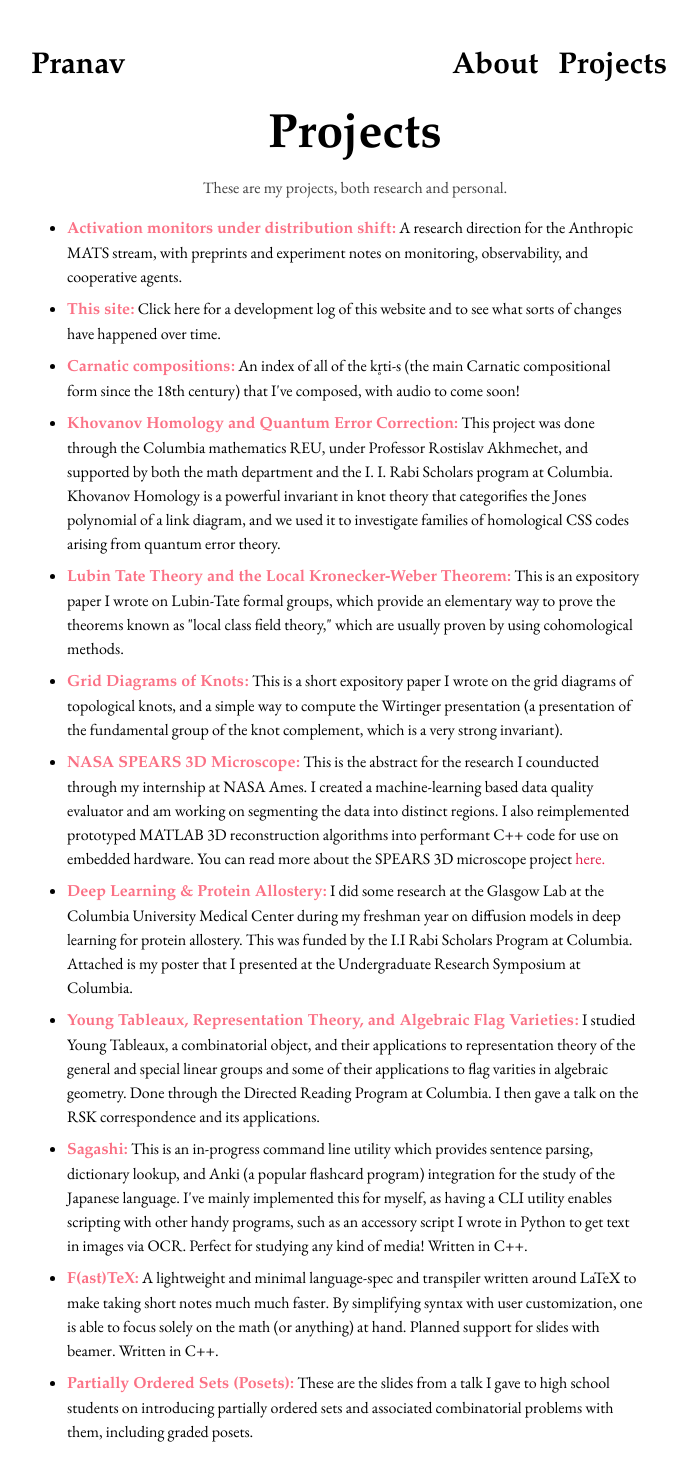
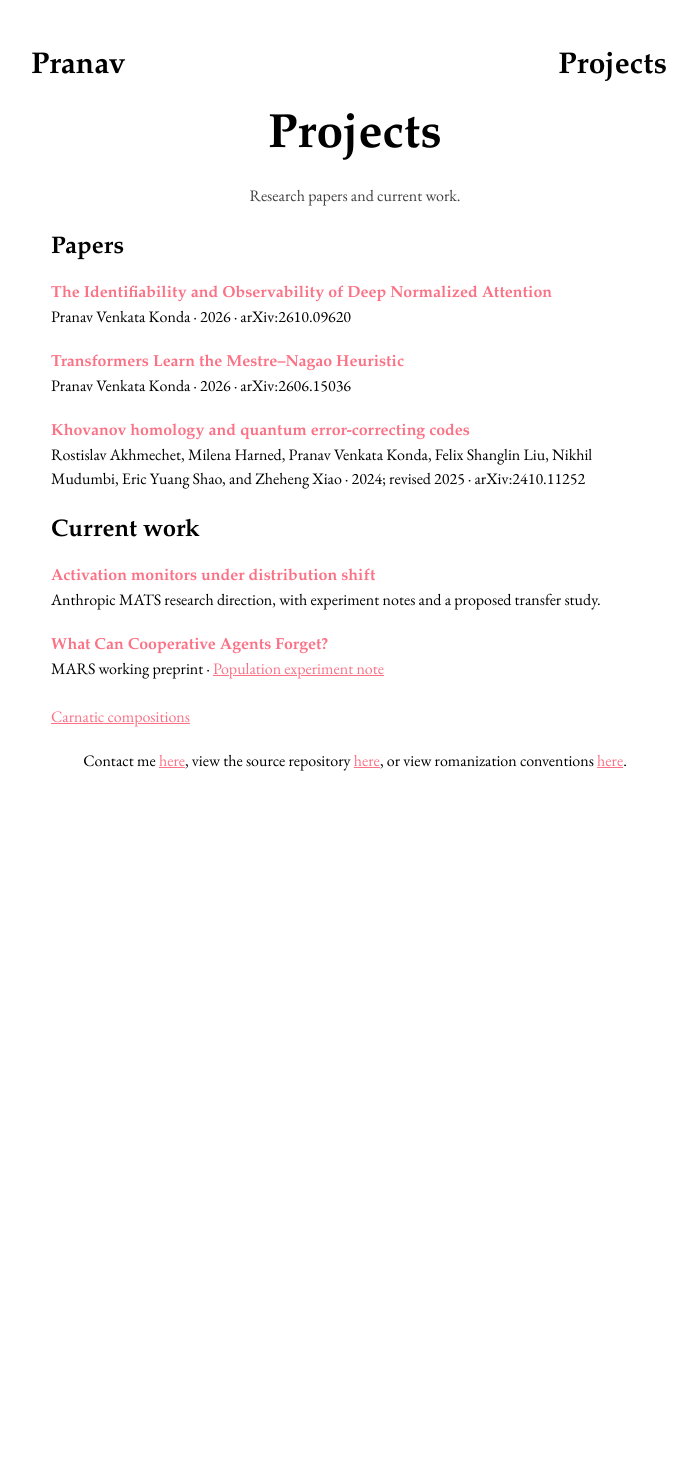
Before and after one commit to pranavk04/my-blog, a SvelteKit app: page /projects in a window 1280 px wide. Shown: the top 1467 px of the page, without its empty margins (285-982 px from the left). After the commit the page ends 813 px from the top, so only its background shows below. Built offline with nearby package versions, Linux system fonts and the light colour scheme; a web font is replaced by a local one.

Commit message:
Update research citations, hide About, and redirect the MATS supplement

```diff
--- a/src/lib/components/nav.svelte
+++ b/src/lib/components/nav.svelte
@@ -7,7 +7,6 @@
 		</div>
 
 	<div class="flex py-2 px-3 fill-current sm:items-center sm:w-auto">
-		<a href="/about" class="font-semibold ml-2 sm:ml-5 sm:text-3xl text-lg">About</a>
 	<a href="/projects" class="font-semibold ml-2 sm:ml-5 sm:text-3xl text-lg">Projects</a>
 	</div>
 	</div>
--- a/src/lib/content/anthropic-mats-notes/attention-observability.html
+++ b/src/lib/content/anthropic-mats-notes/attention-observability.html
@@ -1,9 +1,9 @@
 <header class="mats-header">
   <p class="mats-kicker">Experiment note · Normalized attention</p>
   <h1>Exact identification and numerical sensitivity</h1>
-  <p class="mats-meta">Pranav Venkata Konda · Submitted manuscript; arXiv processing</p>
+  <p class="mats-meta">Pranav Venkata Konda · Public preprint, arXiv:2610.09620</p>
 </header>
-<p class="mats-note-evidence"><strong>Status.</strong> Numerical evidence accompanying <a href="../assets/attention-identifiability-preprint.pdf">Identifiability and Observability of Deep Normalized Attention</a>, §6 and Appendix F. These are calculations in the declared attention family; they are not experiments on pretrained safety monitors.</p>
+<p class="mats-note-evidence"><strong>Status.</strong> Numerical evidence accompanying <a href="https://arxiv.org/abs/2610.09620">The Identifiability and Observability of Deep Normalized Attention</a>, §6 and Appendix F. These are calculations in the declared attention family; they are not experiments on pretrained safety monitors.</p>
 <section>
   <h2>What is observed</h2>
   <p>The paper studies deep, unmasked, single-head attention with known positive nonconstant real-analytic normalizers. The observation is the network’s input–output function, with finite input banks used for sensitivity measurements. Effective scores and the combined value map remove native factorization gauges.</p>
@@ -23,5 +23,5 @@
   <h2>One unknown parameter under noise</h2>
   <p>A separate recovery calculation fixes all weights except the final query/key factor, constrained to be nonnegative. It adds Gaussian noise to an output mean and inverts the known mean response, clipping observations outside its attainable range. As the noise standard deviation rises from 1.57 × 10<sup>−10</sup> to 1.57 × 10<sup>−7</sup>, empirical relative root-mean-square error rises from 0.0050 to 1.31.</p>
   <p>The experiment isolates one known observation problem. It does not measure general network reconstruction or training performance. Its relevance to monitoring is a question to test: whether a small measured change reflects a stable behavioral equivalence or weak sensitivity under the monitor’s actual inputs and noise level.</p>
-  <p><a href="../assets/attention-identifiability-preprint.pdf">Submitted preprint (PDF)</a> · <a href="../assets/attention-paper-measurements.json">Measurements transcribed from §6 (JSON)</a> · <a href="../assets/attention-reproducibility.zip">Author’s reproducibility bundle</a></p>
+  <p><a href="https://arxiv.org/abs/2610.09620">arXiv:2610.09620</a> · <a href="../assets/attention-identifiability-preprint.pdf">Author’s PDF</a> · <a href="../assets/attention-paper-measurements.json">Measurements transcribed from §6 (JSON)</a> · <a href="../assets/attention-reproducibility.zip">Author’s reproducibility bundle</a></p>
 </section>
--- a/src/lib/content/anthropic-mats.html
+++ b/src/lib/content/anthropic-mats.html
@@ -32,17 +32,17 @@
   <p>I would compare prompting conditions on matched task instances while keeping the detector fixed. The outcomes would be verified violations, legitimate task success, invalid calls, and detector scores. A lower score without fewer verified violations would expose a monitoring failure. Fewer violations would support a behavioral effect only if legitimate competence remains adequate; explaining that effect through an internal feature would require a separate causal test.</p>
   <h3>Geometric questions</h3>
   <p>My mathematical background suggests studying the observation map from internal state to monitor measurements: which behaviorally relevant distinctions does it preserve, and how sensitively does it detect them? Near-equal measurements can reflect either discarded information or weak sensitivity of a particular reader. I would use geometric diagnostics to propose additional measurements and interventions, then test their predictions on held-out behavior. Connections to latent-space topology remain a possible extension; a visualization or finite attack search would not establish a safe region or a topological separation.</p>
-  <p class="mats-linkline"><a href="./notes/proposed-study.html">Detailed study note</a> · <a href="https://pranavkonda.com/ant-mats-supplement/">Earlier supplement</a> · <a href="./assets/activation-monitor-generalization-note.pdf">Original research note (PDF)</a></p>
+  <p class="mats-linkline"><a href="./notes/proposed-study.html">Detailed study note</a> · <a href="./assets/activation-monitor-generalization-note.pdf">Original research note (PDF)</a></p>
 </section>
 
 <section id="work">
   <h2>Previous work</h2>
   <p>These projects concern which distinctions can be recovered from observations, which can be discarded without changing useful decisions, and how internal measurements relate to behavior.</p>
   <article class="mats-work">
-    <p class="mats-status">Completed manuscript · Submitted to arXiv; processing</p>
-    <h3>Identifiability and Observability of Deep Normalized Attention</h3>
+    <p class="mats-status">Public arXiv preprint · October 2026</p>
+    <h3>The Identifiability and Observability of Deep Normalized Attention</h3>
     <p>I study which parameters of deep, unmasked, single-head attention are determined by its input–output function. For known positive nonconstant real-analytic normalizers, the paper establishes generic identification of the effective scores and combined value map, up to signs induced by even normalizers. It then classifies exceptional fibers under explicit conditions and quantifies the loss of numerical sensitivity near collapse. The distinction between exact identification and reliable recovery motivates my interest in what a monitor’s observations can establish.</p>
-    <p class="mats-linkline"><a href="./assets/attention-identifiability-preprint.pdf">Read the preprint</a> · <a href="./notes/attention-observability.html">Numerical experiment note</a></p>
+    <p class="mats-linkline"><a href="https://arxiv.org/abs/2610.09620">arXiv:2610.09620</a> · <a href="./assets/attention-identifiability-preprint.pdf">Author’s PDF</a> · <a href="./notes/attention-observability.html">Numerical experiment note</a></p>
   </article>
   <article class="mats-work">
     <p class="mats-status">MARS · Preprint in progress</p>
@@ -69,7 +69,7 @@
         <tr><td><a href="./notes/monitor-transfer.html">Constructed actions and natural stress behavior</a></td><td>Completed local pilot; transfer failure and limited event coverage.</td></tr>
         <tr><td><a href="./notes/authorization-presentation.html">Authorization, formatting, and competence controls</a></td><td>Completed exploratory controls; sensitivity and competence limitations.</td></tr>
         <tr><td><a href="./notes/mars-experiments.html">MARS population experiments</a></td><td>Experiments reported in the working draft; finite games and small paired populations.</td></tr>
-        <tr><td><a href="./notes/attention-observability.html">Numerical sensitivity in normalized attention</a></td><td>Numerical checks accompanying the submitted manuscript.</td></tr>
+        <tr><td><a href="./notes/attention-observability.html">Numerical sensitivity in normalized attention</a></td><td>Numerical checks accompanying the attention preprint.</td></tr>
         <tr><td><a href="./notes/proposed-study.html">A mechanism-held-out monitor study</a></td><td>Proposed follow-up; no new model runs reported.</td></tr>
       </tbody>
     </table>
--- a/src/routes/+page.svelte
+++ b/src/routes/+page.svelte
@@ -1,8 +1,8 @@
 <h1 class="font-heading text-3xl md:text-5xl text-center font-black">Hi! I'm Pranav!</h1>
 
 	<p>
-	Welcome to my site. You can find out about myself,
-	my research, and my projects by using the links above.
+	Welcome to my site. My research papers and current work are collected on the
+	<a href="/projects" class="text-primary-400 hover:text-primary-300 underline">Projects page</a>.
 	To return to this page, click my name at the top on any page.
 	If you'd like to contact me, you can use the link in the footer.
 	</p>
--- a/src/routes/ant-mats-supplement/+page.svelte
+++ b/src/routes/ant-mats-supplement/+page.svelte
@@ -1,18 +1 @@
-<script>
-  import '$lib/styles/anthropic-mats.css';
-</script>
-
-<svelte:head>
-  <title>Activation-monitor research supplement · Pranav Konda</title>
-  <meta name="description" content="The original research note on activation-monitor generalization, with links to the updated direction and experiment notes." />
-</svelte:head>
-
-<article class="mats-page">
-  <header class="mats-header">
-    <p class="mats-kicker">Pranav Venkata Konda · Research supplement</p>
-    <h1>Activation-monitor generalization</h1>
-  </header>
-  <p>This page preserves access to the original research note. The updated <a href="/anthropic-mats/">Anthropic MATS research direction</a> includes the proposed experiments, previous work, and notes on completed measurements.</p>
-  <p class="mats-linkline"><a href="/anthropic-mats/assets/activation-monitor-generalization-note.pdf">Read the original research note (PDF)</a></p>
-  <p>The follow-up study is proposed work. The experiment notes distinguish prior measurements and exploratory controls from experiments that have not yet been run.</p>
-</article>
+<!-- The load function redirects this route to the main MATS page. -->
--- a/src/routes/ant-mats-supplement/+page.ts
+++ b/src/routes/ant-mats-supplement/+page.ts
@@ -1,2 +1,8 @@
+import { redirect } from '@sveltejs/kit';
+
 export const prerender = true;
 export const trailingSlash = 'always';
+
+export const load = () => {
+  throw redirect(308, '/anthropic-mats/');
+};
--- a/src/routes/projects/+page.svelte
+++ b/src/routes/projects/+page.svelte
@@ -1,117 +1,43 @@
-<script lang="ts">
-	import ProjectLink from '$lib/components/plink.svelte';
-</script>
+<svelte:head>
+  <title>Research papers and projects · Pranav Konda</title>
+  <meta name="description" content="Research papers by Pranav Venkata Konda, with public arXiv links and current work on activation monitoring and cooperative agents." />
+</svelte:head>
 
-<div class='space-y-4'>
+<div class="space-y-6">
   <h1 class="md:text-5xl font-heading text-3xl font-black text-center">Projects</h1>
-	<p class="text-gray-700 text-center">These are my projects, both research and personal.</p>
+  <p class="text-gray-700 text-center">Research papers and current work.</p>
 
-	<ul class='list-disc space-y-2 m-4'>
+  <section class="space-y-4">
+    <h2 class="text-2xl font-semibold">Papers</h2>
+    <ul class="space-y-5">
       <li>
-			<ProjectLink src="/anthropic-mats/" title="Activation monitors under distribution shift">
-				A research direction for the Anthropic MATS stream, with preprints and experiment notes on monitoring, observability, and cooperative agents.
-			</ProjectLink>
+        <p><a class="font-semibold text-primary-400 hover:text-primary-300" href="https://arxiv.org/abs/2610.09620">The Identifiability and Observability of Deep Normalized Attention</a></p>
+        <p>Pranav Venkata Konda · 2026 · arXiv:2610.09620</p>
       </li>
       <li>
-			<ProjectLink src="/dev-log" title="This site">
-				Click here for a development log of this website and to see what sorts of changes have happened over time.
-			</ProjectLink>
+        <p><a class="font-semibold text-primary-400 hover:text-primary-300" href="https://arxiv.org/abs/2606.15036">Transformers Learn the Mestre–Nagao Heuristic</a></p>
+        <p>Pranav Venkata Konda · 2026 · arXiv:2606.15036</p>
       </li>
       <li>
-		<ProjectLink src="/compositions" title="Carnatic compositions">
-			An index of all of the kr̥ti-s (the main Carnatic compositional form since the 18th century) that I've composed, with audio to come soon!
-		</ProjectLink>
+        <p><a class="font-semibold text-primary-400 hover:text-primary-300" href="https://arxiv.org/abs/2410.11252">Khovanov homology and quantum error-correcting codes</a></p>
+        <p>Rostislav Akhmechet, Milena Harned, Pranav Venkata Konda, Felix Shanglin Liu, Nikhil Mudumbi, Eric Yuang Shao, and Zheheng Xiao · 2024; revised 2025 · arXiv:2410.11252</p>
+      </li>
+    </ul>
+  </section>
+
+  <section class="space-y-4">
+    <h2 class="text-2xl font-semibold">Current work</h2>
+    <ul class="space-y-5">
+      <li>
+        <p><a class="font-semibold text-primary-400 hover:text-primary-300" href="/anthropic-mats/">Activation monitors under distribution shift</a></p>
+        <p>Anthropic MATS research direction, with experiment notes and a proposed transfer study.</p>
       </li>
       <li>
-		<ProjectLink src="https://arxiv.org/abs/2410.11252" title="Khovanov Homology and Quantum Error Correction">
-			This project was done through the Columbia mathematics REU, under Professor Rostislav Akhmechet,
-			and supported by both the math department and the I. I. Rabi Scholars program at Columbia. Khovanov
-			Homology is a powerful invariant in knot theory that categorifies the Jones polynomial of a link diagram, and
-			we used it to investigate families of homological CSS codes arising from quantum error theory.
-		</ProjectLink>
+        <p><a class="font-semibold text-primary-400 hover:text-primary-300" href="/anthropic-mats/assets/mars-working-preprint.pdf">What Can Cooperative Agents Forget?</a></p>
+        <p>MARS working preprint · <a class="text-primary-400 hover:text-primary-300 underline" href="/anthropic-mats/notes/mars-experiments.html">Population experiment note</a></p>
       </li>
-		<li>
-			<ProjectLink src="/lubin-tate.pdf" title="Lubin Tate Theory and the Local Kronecker-Weber
-Theorem">
-	This is an expository paper I wrote on Lubin-Tate formal groups, which provide an elementary way
-to prove the theorems known as "local class field theory," which are usually proven by using
-cohomological methods.
-			</ProjectLink>
-		</li>
-		<li>
-	<ProjectLink src="/knot.pdf" title="Grid Diagrams of Knots">
-		This is a short expository paper I wrote on the grid diagrams of topological knots, and a simple
-	way to compute the Wirtinger presentation (a presentation of the fundamental group of the knot
-		complement, which is a very strong invariant).
-	</ProjectLink>
-	</li>
-		<li>
-			<ProjectLink src="/abstract.pdf" title='NASA SPEARS 3D Microscope'>
-				This is the abstract for the research I counducted through my internship at NASA Ames. I created a machine-learning based data quality
-				evaluator and am working on segmenting the data into distinct regions. I also reimplemented prototyped MATLAB 3D
-				reconstruction algorithms into performant C++ code for use on embedded hardware. You can read more about the SPEARS 3D microscope project
-				<a
-href="https://www.researchgate.net/profile/Uland-Wong/publication/334077660_Miniature_3D_Microscope_and_Reflectometer_for_Space_Exploration/links/5f7d9b6192851c14bcb38f3d/Miniature-3D-Microscope-and-Reflectometer-for-Space-Exploration.pdf"
-class="text-primary-600 visited:text-primary-400 hover:text-primary-400">
-					here.
-				</a>
-			</ProjectLink>
-	</li>
-		<li>
-		<ProjectLink src="/diffusion-models.pdf" title="Deep Learning & Protein Allostery">
-				I did some research at the Glasgow Lab at the Columbia University Medical Center during
-my freshman year on diffusion models in deep learning for protein allostery. This was funded by the
-I.I Rabi Scholars Program at Columbia. Attached is my poster that I presented at the Undergraduate
-Research Symposium at Columbia.
-			</ProjectLink>
-		</li>
-		<li>
-		<ProjectLink src="/projects" title="Young Tableaux, Representation Theory, and Algebraic Flag
-Varieties">
-			I studied Young Tableaux, a combinatorial object, and their applications to representation
-theory of the general and special linear groups and some of their applications to flag varities in
-	algebraic geometry. Done through the Directed Reading Program at Columbia. I then gave a talk on
-the RSK correspondence and its applications.
-	</ProjectLink>
-	</li>
-		<li>
-			<ProjectLink src='https://github.com/pranavk04/sagashi' title='Sagashi'>
-				This is an in-progress command line utility which provides sentence parsing, dictionary lookup, and Anki (a popular flashcard program)
-				integration for the study of the Japanese language. I've mainly implemented this for myself, as having a CLI utility enables scripting
-				with other handy programs, such as an accessory script I wrote in Python to get text in images via OCR. Perfect for studying any kind of media!
-				Written in C++.
-			</ProjectLink>
-		</li>
+    </ul>
+  </section>
 
-		<li>
-			<ProjectLink src='https://github.com/pranavk04/ftex' title='F(ast)TeX'>
-				A lightweight and minimal language-spec and transpiler written around LaTeX to make taking short notes much much faster. By simplifying syntax with user customization,
-				one is able to focus solely on the math (or anything) at hand. Planned support for slides with beamer. Written in C++.
-			</ProjectLink>
-		</li>
-		<li>
-			<ProjectLink src='/poset.pdf' title="Partially Ordered Sets (Posets)">
-			These are the slides from a talk I gave to high school students on introducing partially
-ordered sets and associated combinatorial problems with them, including graded posets.
-	</ProjectLink>
-	</li>
-		<!-- <li>
-			<ProjectLink src='https://github.com/pranavk04/frc-database-project' title='FRC Database'>
-				This is the code for the database I wrote for my FIRST Robotics Team to use for parts management.
-				While the main program is a command line utility, there is a GUI implementation as well.
-				It uses various python scripts to sync with the cloud on write and read, so multiple users can use the application at the same time.
-				Written in C++, with the GUI done using SFML, a lightweight C++ GUI library.
-			</ProjectLink>
-		</li>
-
-		<li>
-			<ProjectLink src='https://github.com/pranavk04/tag' title='Tag!'>
-				This is the code for a game I wrote back in middle school, tag. It was originally written in Javascript on Khan Academy
-				(where I have fond memories of programming games), but I ported it to C++ during 9th grade as a way to learn the language.
-				It's written in SFML as well.
-			</ProjectLink>
-		</li> -->
-
-	</ul>
-
+  <p><a class="text-primary-400 hover:text-primary-300 underline" href="/compositions">Carnatic compositions</a></p>
 </div>
--- a/static/anthropic-mats/assets/attention-paper-measurements.json
+++ b/static/anthropic-mats/assets/attention-paper-measurements.json
@@ -1,5 +1,6 @@
 {
-  "evidence": "transcribed from submitted main-arxiv.pdf section 6",
+  "evidence": "transcribed from author-supplied main-arxiv.pdf section 6",
+  "paper_url": "https://arxiv.org/abs/2610.09620",
   "independently_replicated_here": false,
   "scalar": {
     "depth": 4,
--- a/static/anthropic-mats/notes/attention-observability.html
+++ b/static/anthropic-mats/notes/attention-observability.html
@@ -13,9 +13,9 @@
 <header class="mats-header">
   <p class="mats-kicker">Experiment note · Normalized attention</p>
   <h1>Exact identification and numerical sensitivity</h1>
-  <p class="mats-meta">Pranav Venkata Konda · Submitted manuscript; arXiv processing</p>
+  <p class="mats-meta">Pranav Venkata Konda · Public preprint, arXiv:2610.09620</p>
 </header>
-<p class="mats-note-evidence"><strong>Status.</strong> Numerical evidence accompanying <a href="../assets/attention-identifiability-preprint.pdf">Identifiability and Observability of Deep Normalized Attention</a>, §6 and Appendix F. These are calculations in the declared attention family; they are not experiments on pretrained safety monitors.</p>
+<p class="mats-note-evidence"><strong>Status.</strong> Numerical evidence accompanying <a href="https://arxiv.org/abs/2610.09620">The Identifiability and Observability of Deep Normalized Attention</a>, §6 and Appendix F. These are calculations in the declared attention family; they are not experiments on pretrained safety monitors.</p>
 <section>
   <h2>What is observed</h2>
   <p>The paper studies deep, unmasked, single-head attention with known positive nonconstant real-analytic normalizers. The observation is the network’s input–output function, with finite input banks used for sensitivity measurements. Effective scores and the combined value map remove native factorization gauges.</p>
@@ -35,7 +35,7 @@
   <h2>One unknown parameter under noise</h2>
   <p>A separate recovery calculation fixes all weights except the final query/key factor, constrained to be nonnegative. It adds Gaussian noise to an output mean and inverts the known mean response, clipping observations outside its attainable range. As the noise standard deviation rises from 1.57 × 10<sup>−10</sup> to 1.57 × 10<sup>−7</sup>, empirical relative root-mean-square error rises from 0.0050 to 1.31.</p>
   <p>The experiment isolates one known observation problem. It does not measure general network reconstruction or training performance. Its relevance to monitoring is a question to test: whether a small measured change reflects a stable behavioral equivalence or weak sensitivity under the monitor’s actual inputs and noise level.</p>
-  <p><a href="../assets/attention-identifiability-preprint.pdf">Submitted preprint (PDF)</a> · <a href="../assets/attention-paper-measurements.json">Measurements transcribed from §6 (JSON)</a> · <a href="../assets/attention-reproducibility.zip">Author’s reproducibility bundle</a></p>
+  <p><a href="https://arxiv.org/abs/2610.09620">arXiv:2610.09620</a> · <a href="../assets/attention-identifiability-preprint.pdf">Author’s PDF</a> · <a href="../assets/attention-paper-measurements.json">Measurements transcribed from §6 (JSON)</a> · <a href="../assets/attention-reproducibility.zip">Author’s reproducibility bundle</a></p>
 </section>
 
 </article></main></body>
```
Also changed, not shown: static/anthropic-mats/standalone.html (+5 -5 lines), archived-pages/about/+page.svelte (renamed from src/routes/about/+page.svelte), 1 other file (tests, documents, lock files or other folders). Lines whose indentation alone changed are shown as unchanged.
